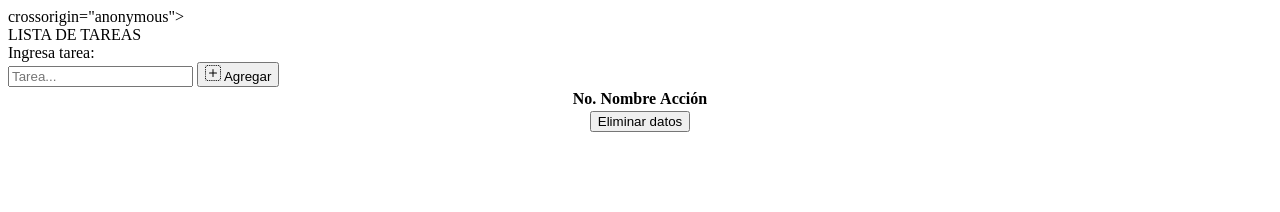
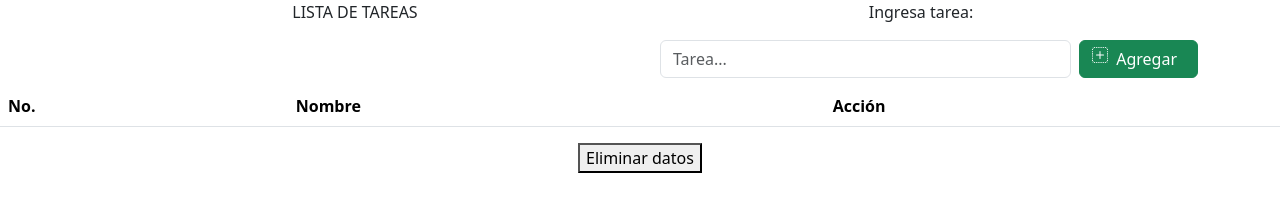
Before and after one commit to Yaxx03/SERVIDORs, a plain HTML site: page Index.html in a window 1280 px wide. Drawn offline with nearby package versions, Linux system fonts and the light colour scheme.

Commit message:
Update Index.html

```diff
--- a/Index.html
+++ b/Index.html
@@ -5,7 +5,7 @@
     <title>LISTA DE TAREAS</title>
     <link rel="Manifest" href="Manifest.json">
     <meta name="theme-color" content="#4CAF50">
-    <link rel="Manifest" href="Manifest.json">
+    <link href="https://cdn.jsdelivr.net/npm/bootstrap@5.3.3/dist/css/bootstrap.min.css" rel="stylesheet"
 
 
         integrity="sha384-QWTKZyjpPEjISv5WaRU9OFeRpok6YctnYmDr5pNlyT2bRjXh0JMhjY6hW+ALEwIH" crossorigin="anonymous">
```
